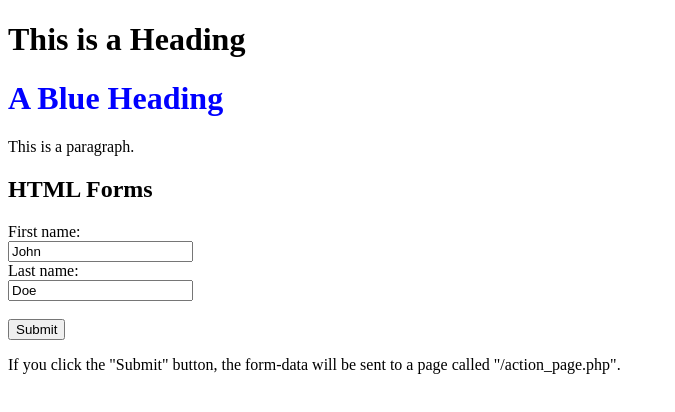
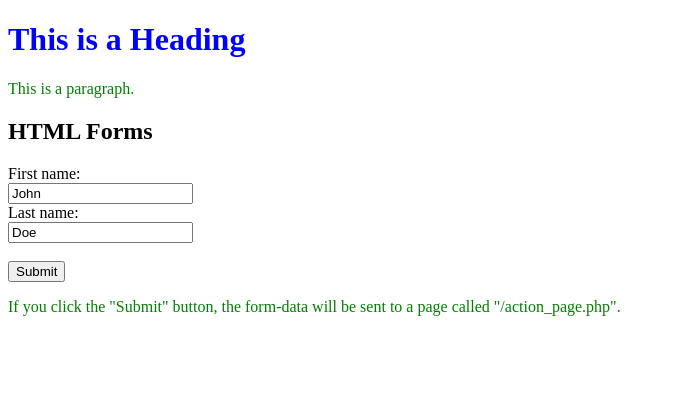
Before and after one commit to ginger711/ginger711.github-io, a plain HTML site: page index.html in a window 1280 px wide. Shown: the whole page, without its empty margins (0-675 px from the left). Drawn offline with Linux system fonts and the light colour scheme.

Commit message:
Update index.html

```diff
--- a/index.html
+++ b/index.html
@@ -7,9 +7,9 @@
 </head>
 <body>
 
-<h1>This is a Heading</h1>
-<h1 style="color:blue;">A Blue Heading</h1>
-<p>This is a paragraph.</p>
+
+<h1 style="color:blue;">This is a Heading</h1>
+<p style="color:green;">This is a paragraph.</p>
 
 </body>
 </html>
@@ -28,7 +28,7 @@
   <input type="submit" value="Submit">
 </form>
 
-<p>If you click the "Submit" button, the form-data will be sent to a page called "/action_page.php".</p>
+<p style="color:green;">If you click the "Submit" button, the form-data will be sent to a page called "/action_page.php".</p>
 
 </body>
 </html>
```
